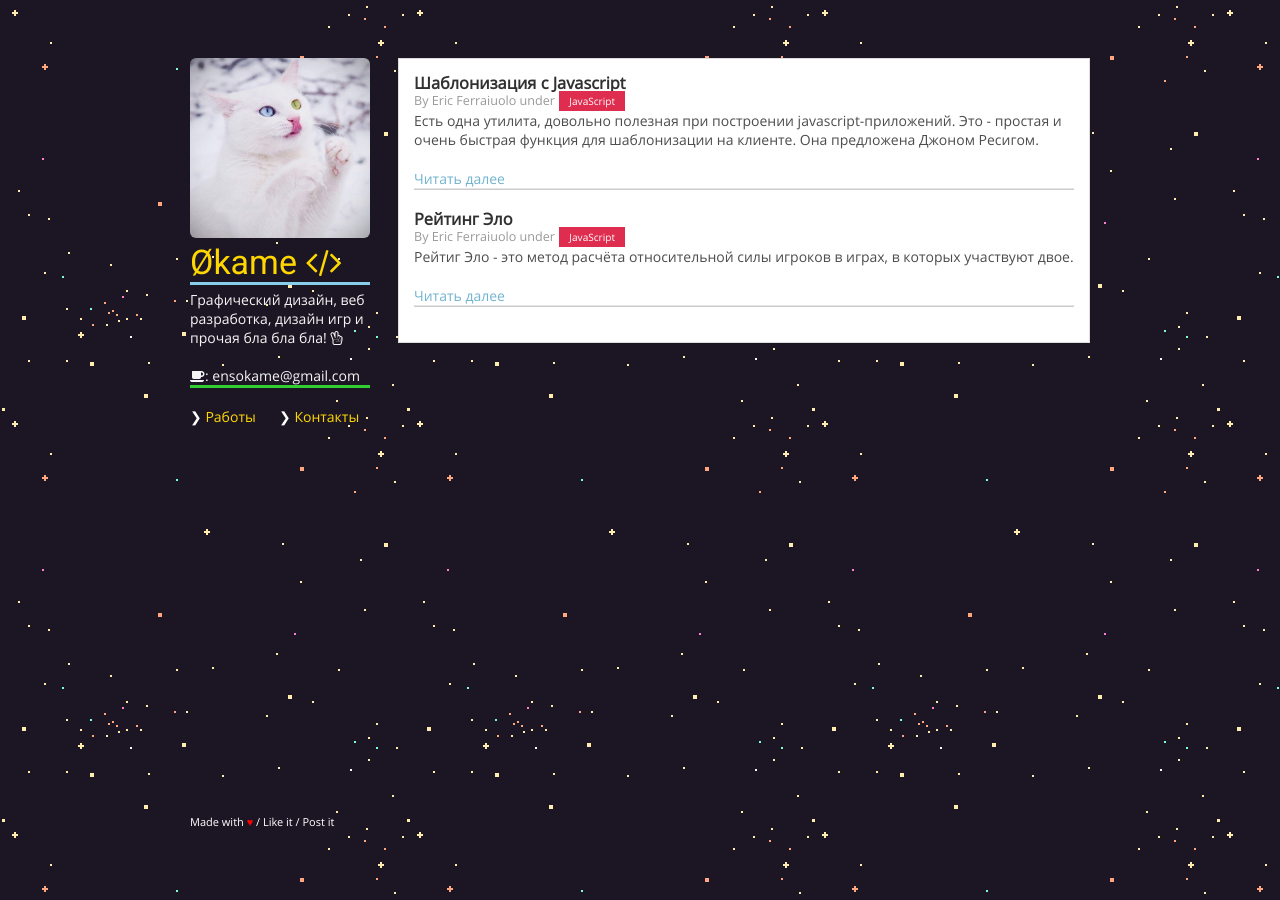
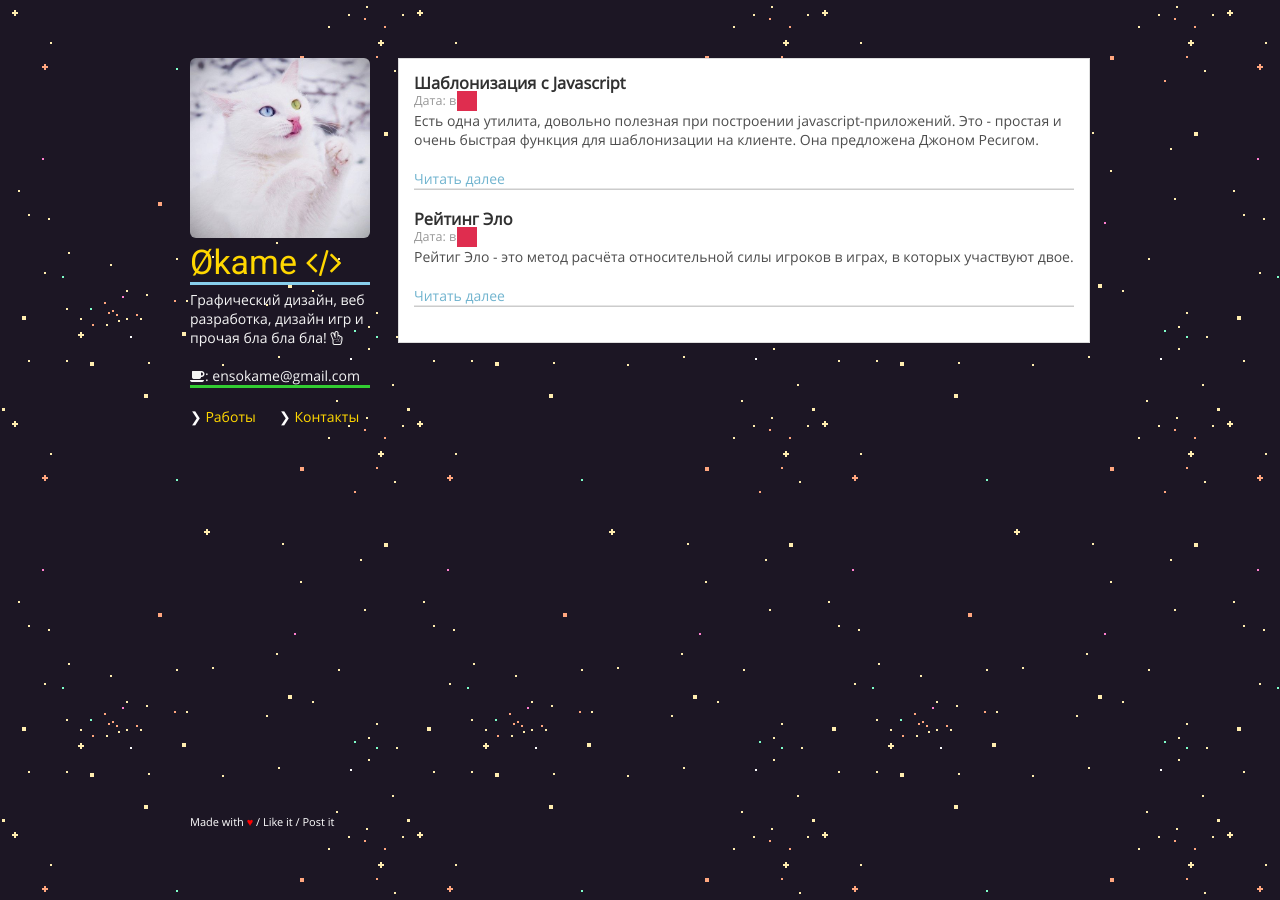
Before and after one commit to IOEnso/ioenso.github.io, a Jekyll site: the page built from index.html, in a window 1280 px wide. Built offline with Jekyll 4.4.1, drawn with Linux system fonts in a browser that asks for light colours.

Commit message:
Update index.html

```diff
--- a/index.html
+++ b/index.html
@@ -7,8 +7,7 @@ layout: default
     <article class="post">
       <h3 class="anchor"><a href="{{ site.baseurl }}{{ post.url }}">{{ post.title }}</a></h3>
       <p class="post-meta">
-        By Eric Ferraiuolo under <a class="post-category post-category-js" href="#">JavaScript</a>
-      </p>
+       Дата: {{ page.date | date: '%B %d, %Y' }} в <a class="post-category post-category-js" href="#">{{ page.categories }}</a>
       <div class="post-entry">
         {{ post.excerpt }}
       </div>
```
